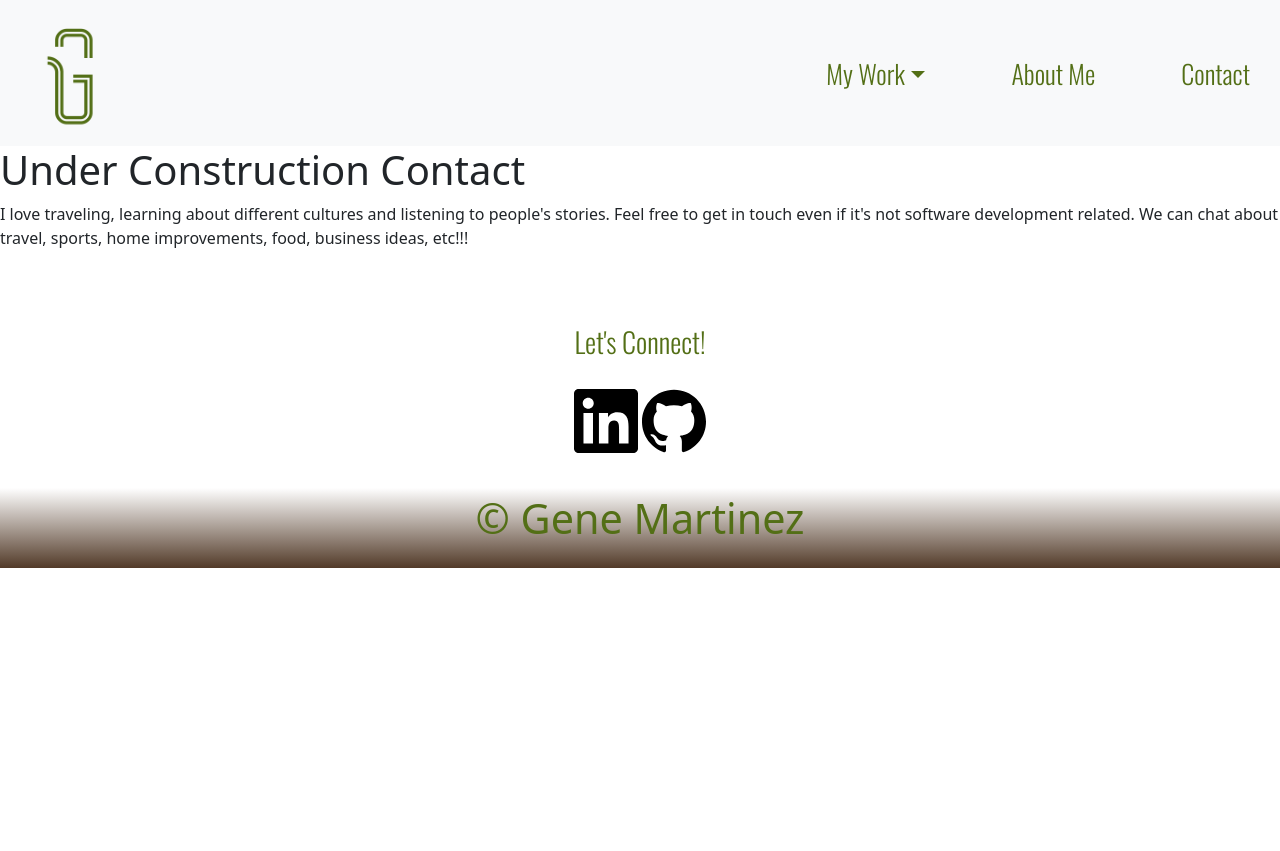
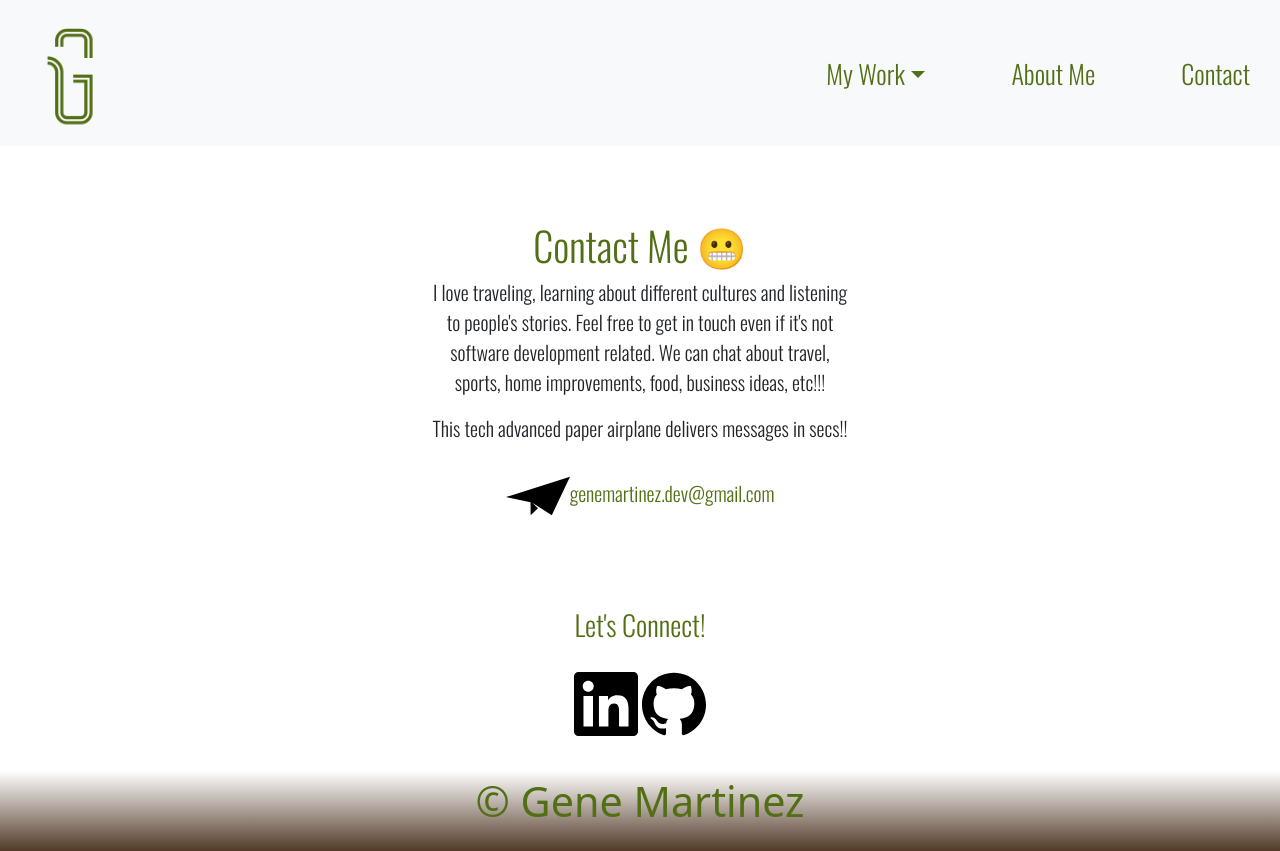
Before and after one commit to Genemichael25/portfoliov2, a React (Create React App) app: page /contact in a window 1280 px wide. Before the commit the page ends 800 px from the top, so only its background shows below. Built offline with nearby package versions, Linux system fonts and the light colour scheme.

Commit message:
Updated contact page

```diff
--- a/src/App.css
+++ b/src/App.css
@@ -190,9 +190,18 @@ h4 {
   margin-left: 50px;
 }
 
-h3 {
+h1,h3 {
   font-family: 'Oswald', sans-serif;
   color: #536F16;
   margin-top: 75px;
   text-align: center;
 }
+
+.contact {
+  width: 33%;
+  text-align: center;
+  margin-left: auto;
+  margin-right: auto;
+  font-family: 'Oswald', sans-serif;
+  font-size: 1.25rem;
+}
--- a/src/pages/Contact.js
+++ b/src/pages/Contact.js
@@ -1,12 +1,20 @@
 import React from "react";
+import { SiMinutemailer } from "react-icons/si";
 
 const Contact = () => {
   return (
     <>
-      <h1>Under Construction Contact</h1>
-      <p>I love traveling, learning about different cultures and listening to people's stories. Feel free to get in touch even if it's not software development related. We can chat about travel, sports, home improvements, food, business ideas, etc!!! </p>
+      <h1>Contact Me 😬</h1>
+      <div className="contact">
+      <p >I love traveling, learning about different cultures and listening to people's stories. Feel free to get in touch even if it's not software development related. We can chat about travel, sports, home improvements, food, business ideas, etc!!! </p>
+      <p>This tech advanced paper airplane delivers messages in secs!!</p>
+      <a href="mailto:genemartinez.dev@gmail.com">
+        <SiMinutemailer size="4rem" color="black"/>
+        genemartinez.dev@gmail.com
+      </a>
+      </div>
     </>
-  );
-};
+  )
+}
 
-export { Contact };
+export { Contact }
```
